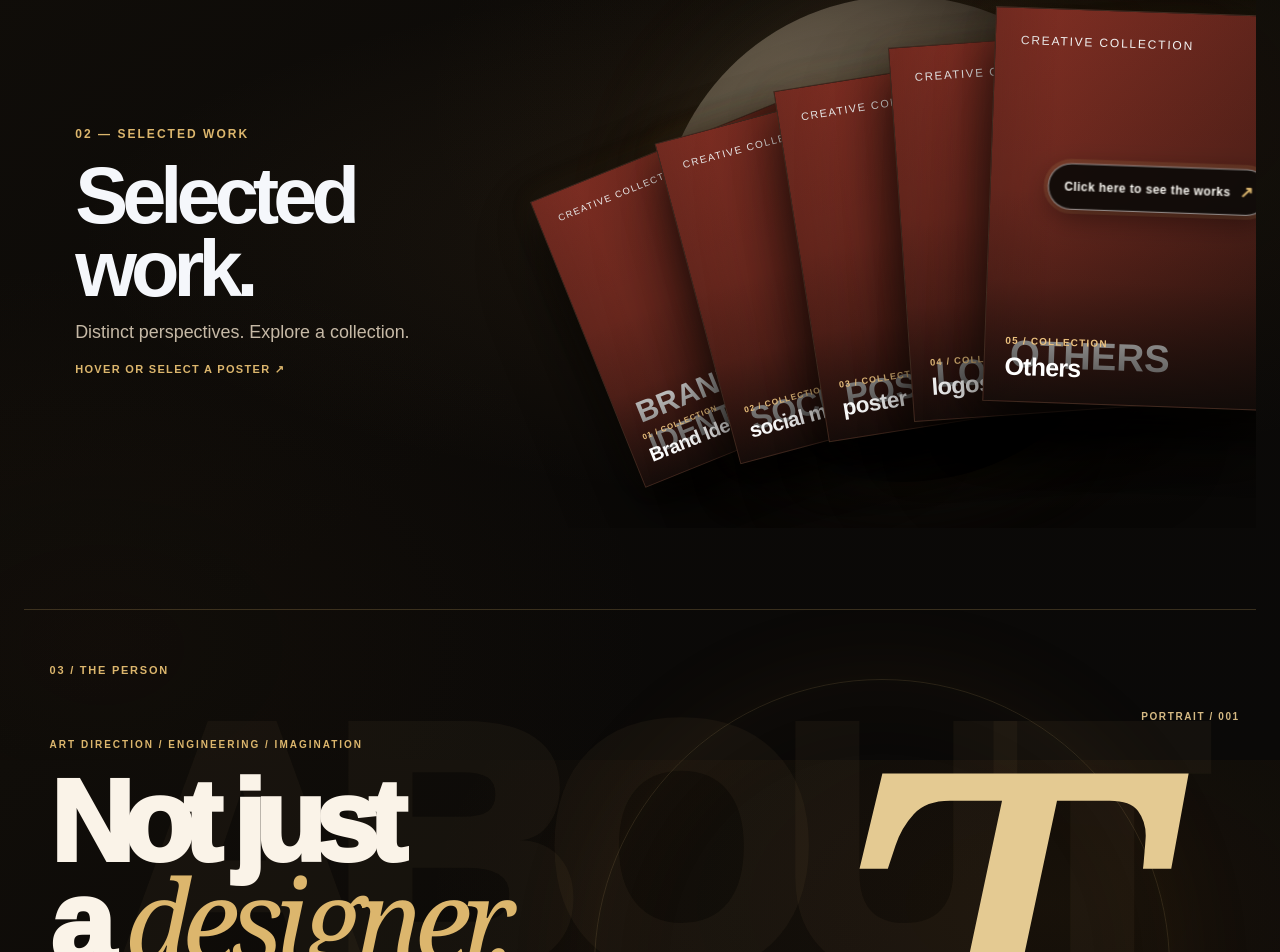
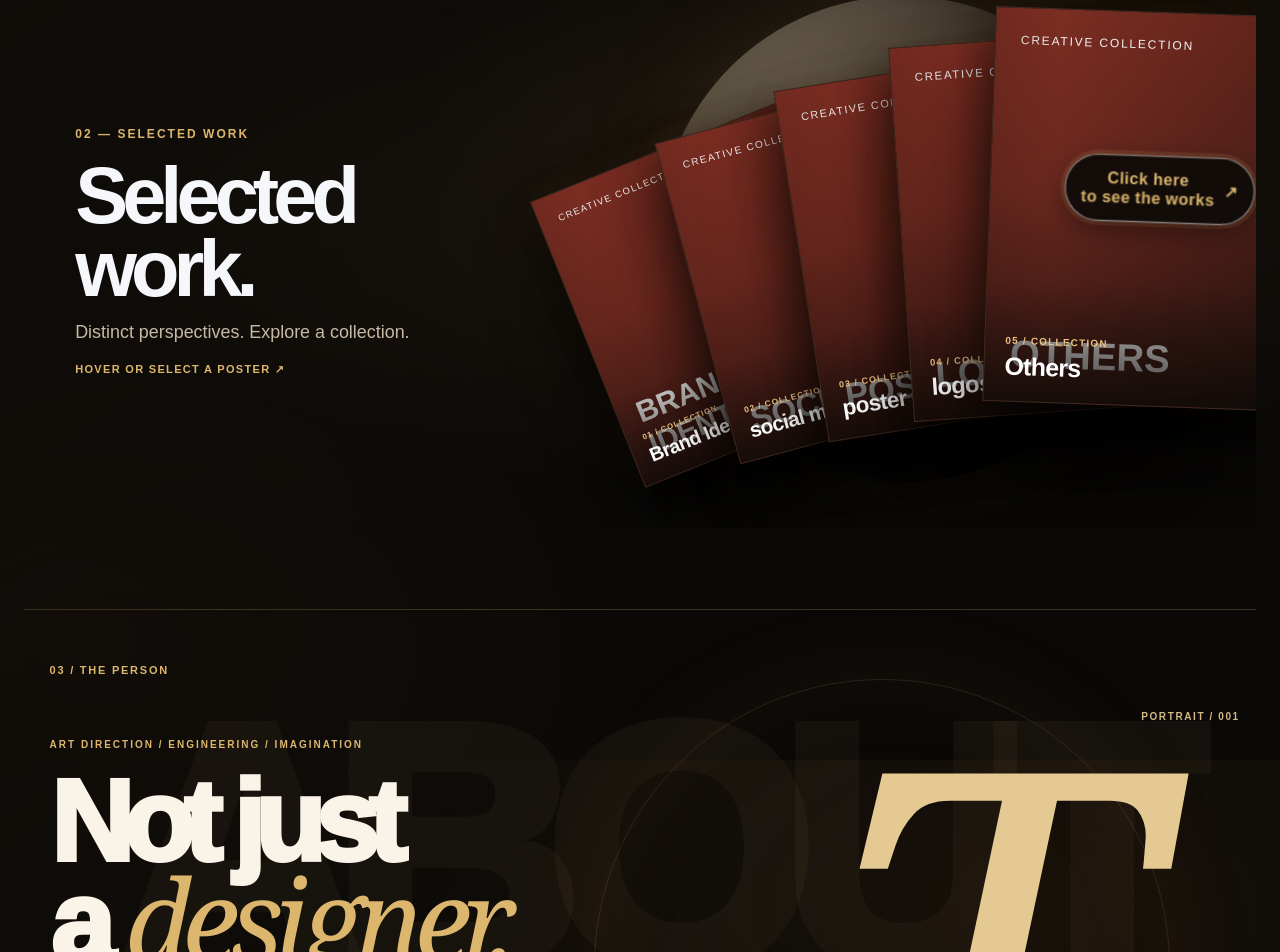
Before and after one commit to mkcoder1218/Tsgaye, a Next.js app: page / in a window 1280 px wide. Shown: the part 1640-2592 px from the top of the page. Built offline with nearby package versions, Linux system fonts and the light colour scheme.

Commit message:
Wrap poster prompt text to prevent clipping

```diff
--- a/components/sections/WorkGallery.tsx
+++ b/components/sections/WorkGallery.tsx
@@ -120,7 +120,7 @@ export function WorkGallery({ projects, galleries }: WorkGalleryProps) {
               </div>
               {index === projects.length - 1 && (
                 <span className="work-poster-callout" aria-hidden="true">
-                  Click here to see the works <span>↗</span>
+                  <span className="work-poster-callout-copy">Click here<br />to see the works</span><span className="work-poster-callout-arrow">↗</span>
                 </span>
               )}
               <span className="work-poster-label">
```
